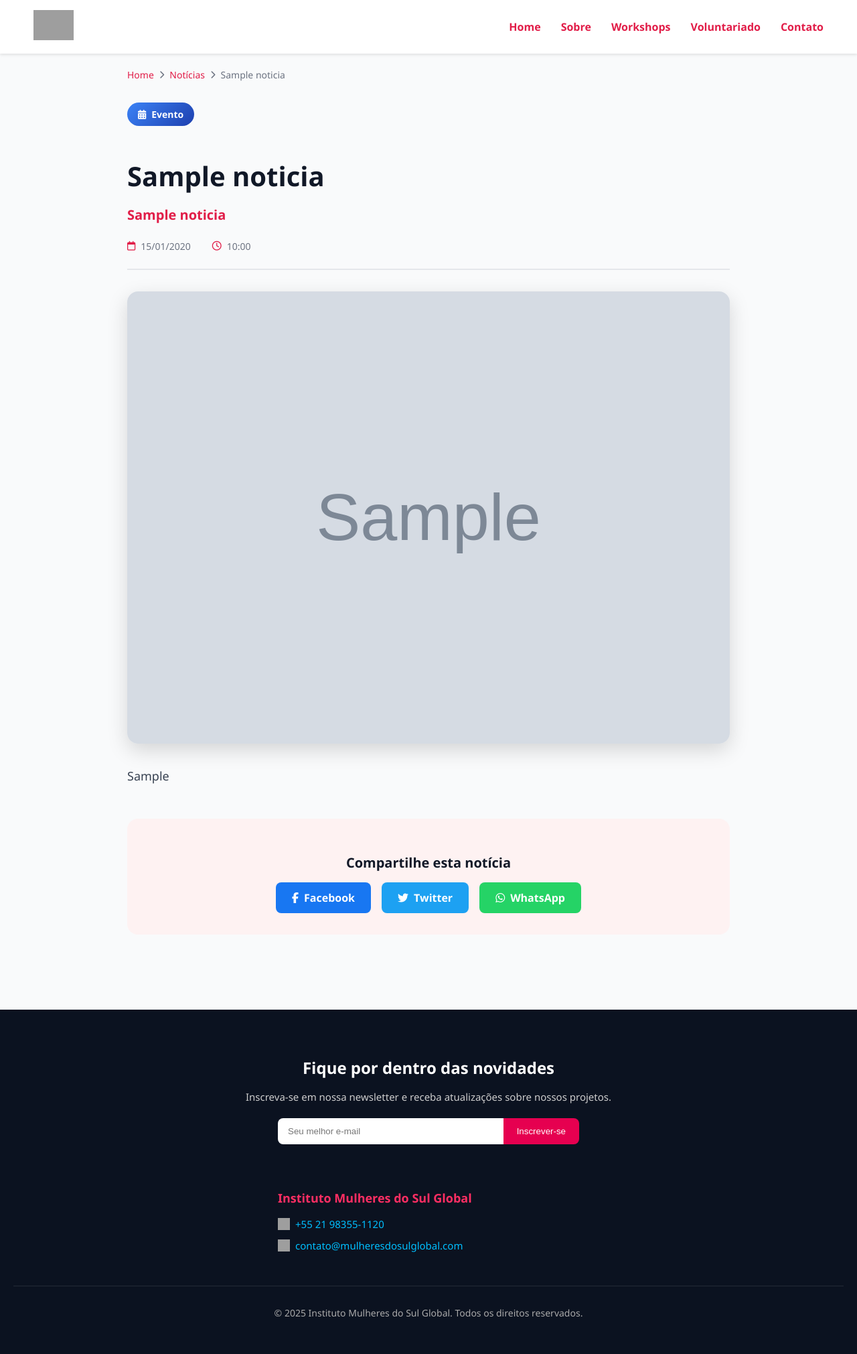
After one commit to aiiyep/ISMG, a Django app: page /noticia/1/ in a window 1280 px wide. The commit adds this page. Shown: the whole page at 67% size. Run offline with Django 5.2, Linux system fonts and the light colour scheme; tables that the repository leaves empty hold one stand-in row (values such as "Sample post"); grey boxes marked "Sample" are stand-in pictures; some libraries are stand-ins or nearby versions; grey boxes are pictures that could not be loaded.

Commit message:
Notícias adicionado

```diff
--- /dev/null
+++ b/home/templates/home/noticia_detalhe.html
@@ -0,0 +1,452 @@
+{% load static %}
+
+<!DOCTYPE html>
+<html lang="pt-br">
+<head>
+    <meta charset="UTF-8">
+    <meta name="viewport" content="width=device-width, initial-scale=1.0">
+    <title>{{ noticia.titulo }} - Instituto MSG</title>
+    <link rel="stylesheet" href="{% static 'home/style.css' %}">
+    <link rel="stylesheet" href="{% static 'home/style_footer.css' %}">
+    <link rel="preconnect" href="https://fonts.googleapis.com">
+    <link rel="preconnect" href="https://fonts.gstatic.com" crossorigin>
+    <link href="https://fonts.googleapis.com/css2?family=Poppins:wght@400;600;700&display=swap" rel="stylesheet">
+    <script src="https://kit.fontawesome.com/4d8c8e1f2b.js" crossorigin="anonymous"></script>
+    <style>
+        body {
+            margin: 0;
+            padding-top: 70px;
+            background-color: #F9FAFB;
+        }
+
+        /* Navbar */
+        .navbar {
+            display: flex;
+            justify-content: space-between;
+            align-items: center;
+            background-color: #fff;
+            padding: 15px 50px;
+            box-shadow: 0 2px 4px rgba(0,0,0,0.1);
+            position: fixed;
+            top: 0;
+            width: 100%;
+            z-index: 1000;
+            box-sizing: border-box;
+        }
+
+        .navbar .logo img {
+            height: 45px;
+        }
+
+        .navbar .menu {
+            display: flex;
+            gap: 30px;
+            list-style: none;
+            margin: 0;
+            padding: 0;
+        }
+
+        .navbar .menu a {
+            text-decoration: none;
+            color: #E11D48;
+            font-weight: 600;
+        }
+
+        /* Article Container */
+        .article-container {
+            max-width: 900px;
+            margin: 0 auto;
+            padding: 2rem 1rem 4rem;
+        }
+
+        /* Breadcrumb */
+        .breadcrumb {
+            display: flex;
+            align-items: center;
+            gap: 0.5rem;
+            font-size: 0.875rem;
+            color: #6B7280;
+            margin-bottom: 2rem;
+        }
+
+        .breadcrumb a {
+            color: #E11D48;
+            text-decoration: none;
+        }
+
+        .breadcrumb a:hover {
+            text-decoration: underline;
+        }
+
+        .breadcrumb i {
+            font-size: 0.75rem;
+        }
+
+        /* Article Header */
+        .article-header {
+            margin-bottom: 2rem;
+        }
+
+        .article-category {
+            display: inline-flex;
+            align-items: center;
+            gap: 0.5rem;
+            padding: 0.5rem 1rem;
+            border-radius: 50px;
+            font-size: 0.875rem;
+            font-weight: 600;
+            color: white;
+            margin-bottom: 1.5rem;
+        }
+
+        .article-category.evento {
+            background: linear-gradient(135deg, #3B82F6, #1E40AF);
+        }
+
+        .article-category.projeto {
+            background: linear-gradient(135deg, #8B5CF6, #6D28D9);
+        }
+
+        .article-category.conquista {
+            background: linear-gradient(135deg, #F59E0B, #D97706);
+        }
+
+        .article-category.parceria {
+            background: linear-gradient(135deg, #10B981, #059669);
+        }
+
+        .article-category.geral {
+            background: linear-gradient(135deg, #6B7280, #4B5563);
+        }
+
+        .article-title {
+            font-size: 2.5rem;
+            font-weight: 700;
+            color: #111827;
+            line-height: 1.2;
+            margin-bottom: 1rem;
+        }
+
+        .article-subtitle {
+            font-size: 1.25rem;
+            color: #E11D48;
+            font-weight: 600;
+            margin-bottom: 1.5rem;
+        }
+
+        .article-meta {
+            display: flex;
+            align-items: center;
+            gap: 2rem;
+            font-size: 0.875rem;
+            color: #6B7280;
+            padding-bottom: 1.5rem;
+            border-bottom: 2px solid #E5E7EB;
+        }
+
+        .article-meta-item {
+            display: flex;
+            align-items: center;
+            gap: 0.5rem;
+        }
+
+        .article-meta i {
+            color: #E11D48;
+        }
+
+        /* Article Image */
+        .article-image {
+            width: 100%;
+            margin: 2rem 0;
+            border-radius: 1rem;
+            overflow: hidden;
+            box-shadow: 0 10px 30px rgba(0,0,0,0.15);
+        }
+
+        .article-image img {
+            width: 100%;
+            height: auto;
+            display: block;
+        }
+
+        /* Article Content */
+        .article-content {
+            font-size: 1.125rem;
+            line-height: 1.8;
+            color: #374151;
+        }
+
+        .article-content p {
+            margin-bottom: 1.5rem;
+        }
+
+        .article-content strong {
+            color: #111827;
+            font-weight: 600;
+        }
+
+        /* Share Section */
+        .share-section {
+            margin: 3rem 0;
+            padding: 2rem;
+            background: #FEF2F2;
+            border-radius: 1rem;
+            text-align: center;
+        }
+
+        .share-section h3 {
+            font-size: 1.25rem;
+            color: #111827;
+            margin-bottom: 1rem;
+        }
+
+        .share-buttons {
+            display: flex;
+            justify-content: center;
+            gap: 1rem;
+        }
+
+        .share-btn {
+            display: inline-flex;
+            align-items: center;
+            gap: 0.5rem;
+            padding: 0.75rem 1.5rem;
+            border-radius: 0.5rem;
+            text-decoration: none;
+            font-weight: 600;
+            transition: all 0.3s;
+        }
+
+        .share-btn.facebook {
+            background: #1877F2;
+            color: white;
+        }
+
+        .share-btn.twitter {
+            background: #1DA1F2;
+            color: white;
+        }
+
+        .share-btn.whatsapp {
+            background: #25D366;
+            color: white;
+        }
+
+        .share-btn:hover {
+            transform: translateY(-2px);
+            box-shadow: 0 4px 12px rgba(0,0,0,0.2);
+        }
+
+        /* Related News */
+        .related-news {
+            margin-top: 4rem;
+            padding-top: 3rem;
+            border-top: 2px solid #E5E7EB;
+        }
+
+        .related-news h3 {
+            font-size: 2rem;
+            color: #111827;
+            margin-bottom: 2rem;
+            text-align: center;
+        }
+
+        .related-grid {
+            display: grid;
+            grid-template-columns: repeat(auto-fit, minmax(280px, 1fr));
+            gap: 2rem;
+        }
+
+        @media (max-width: 768px) {
+            .article-title {
+                font-size: 1.75rem;
+            }
+
+            .article-meta {
+                flex-direction: column;
+                align-items: flex-start;
+                gap: 0.75rem;
+            }
+
+            .share-buttons {
+                flex-direction: column;
+            }
+
+            .share-btn {
+                width: 100%;
+                justify-content: center;
+            }
+        }
+    </style>
+</head>
+<body>
+
+    <!-- Navbar -->
+    <header class="navbar">
+        <div class="logo">
+            <a href="/"><img src="{% static 'home/img/logo.png' %}" alt="Mulheres do Sul Global"></a>
+        </div>
+        <ul class="menu">
+            <li><a href="/">Home</a></li>
+            <li><a href="/#sobre">Sobre</a></li>
+            <li><a href="/workshops">Workshops</a></li>
+            <li><a href="/voluntariado">Voluntariado</a></li>
+            <li><a href="/#contato">Contato</a></li>
+        </ul>
+    </header>
+
+    <!-- Article Container -->
+    <div class="article-container">
+
+        <!-- Breadcrumb -->
+        <nav class="breadcrumb">
+            <a href="/">Home</a>
+            <i class="fas fa-chevron-right"></i>
+            <a href="/#noticias">Notícias</a>
+            <i class="fas fa-chevron-right"></i>
+            <span>{{ noticia.titulo|truncatewords:5 }}</span>
+        </nav>
+
+        <!-- Article Header -->
+        <header class="article-header">
+            <div class="article-category {{ noticia.categoria }}">
+                {% if noticia.categoria == 'evento' %}
+                    <i class="fas fa-calendar-alt"></i> Evento
+                {% elif noticia.categoria == 'projeto' %}
+                    <i class="fas fa-lightbulb"></i> Projeto
+                {% elif noticia.categoria == 'conquista' %}
+                    <i class="fas fa-trophy"></i> Conquista
+                {% elif noticia.categoria == 'parceria' %}
+                    <i class="fas fa-handshake"></i> Parceria
+                {% else %}
+                    <i class="fas fa-newspaper"></i> Notícia
+                {% endif %}
+            </div>
+
+            <h1 class="article-title">{{ noticia.titulo }}</h1>
+
+            {% if noticia.subtitulo %}
+            <p class="article-subtitle">{{ noticia.subtitulo }}</p>
+            {% endif %}
+
+            <div class="article-meta">
+                <div class="article-meta-item">
+                    <i class="far fa-calendar"></i>
+                    <span>{{ noticia.data_publicacao|date:"d/m/Y" }}</span>
+                </div>
+                <div class="article-meta-item">
+                    <i class="far fa-clock"></i>
+                    <span>{{ noticia.data_publicacao|date:"H:i" }}</span>
+                </div>
+            </div>
+        </header>
+
+        <!-- Article Image -->
+        {% if noticia.imagem %}
+        <div class="article-image">
+            <img src="{{ noticia.imagem.url }}" alt="{{ noticia.titulo }}">
+        </div>
+        {% endif %}
+
+        <!-- Article Content -->
+        <article class="article-content">
+            {{ noticia.conteudo|linebreaks }}
+        </article>
+
+        <!-- Share Section -->
+        <div class="share-section">
+            <h3>Compartilhe esta notícia</h3>
+            <div class="share-buttons">
+                <a href="https://www.facebook.com/sharer/sharer.php?u={{ request.build_absolute_uri }}" target="_blank" class="share-btn facebook">
+                    <i class="fab fa-facebook-f"></i> Facebook
+                </a>
+                <a href="https://twitter.com/intent/tweet?url={{ request.build_absolute_uri }}&text={{ noticia.titulo }}" target="_blank" class="share-btn twitter">
+                    <i class="fab fa-twitter"></i> Twitter
+                </a>
+                <a href="https://api.whatsapp.com/send?text={{ noticia.titulo }} {{ request.build_absolute_uri }}" target="_blank" class="share-btn whatsapp">
+                    <i class="fab fa-whatsapp"></i> WhatsApp
+                </a>
+            </div>
+        </div>
+
+        <!-- Related News -->
+        {% if noticias_relacionadas %}
+        <section class="related-news">
+            <h3>Notícias Relacionadas</h3>
+            <div class="related-grid">
+                {% for relacionada in noticias_relacionadas %}
+                <article class="news-card">
+                    <div class="news-image">
+                        {% if relacionada.imagem %}
+                            <img src="{{ relacionada.imagem.url }}" alt="{{ relacionada.titulo }}">
+                        {% endif %}
+                        <div class="news-category {{ relacionada.categoria }}">
+                            {% if relacionada.categoria == 'evento' %}
+                                <i class="fas fa-calendar-alt"></i> Evento
+                            {% elif relacionada.categoria == 'projeto' %}
+                                <i class="fas fa-lightbulb"></i> Projeto
+                            {% elif relacionada.categoria == 'conquista' %}
+                                <i class="fas fa-trophy"></i> Conquista
+                            {% elif relacionada.categoria == 'parceria' %}
+                                <i class="fas fa-handshake"></i> Parceria
+                            {% else %}
+                                <i class="fas fa-newspaper"></i> Notícia
+                            {% endif %}
+                        </div>
+                    </div>
+                    <div class="news-content">
+                        <div class="news-meta">
+                            <span class="news-date">
+                                <i class="far fa-clock"></i>
+                                {{ relacionada.data_publicacao|date:"d/m/Y" }}
+                            </span>
+                        </div>
+                        <h3 class="news-title">{{ relacionada.titulo }}</h3>
+                        <p class="news-excerpt">
+                            {{ relacionada.conteudo|truncatewords:20 }}
+                        </p>
+                        <a href="{% url 'noticia_detalhe' relacionada.id %}" class="news-read-more">
+                            Ler mais <i class="fas fa-arrow-right"></i>
+                        </a>
+                    </div>
+                </article>
+                {% endfor %}
+            </div>
+        </section>
+        {% endif %}
+
+    </div>
+
+    <!-- Footer -->
+    <footer>
+        <div class="newsletter-container">
+            <h2>Fique por dentro das novidades</h2>
+            <p>Inscreva-se em nossa newsletter e receba atualizações sobre nossos projetos.</p>
+            <form class="newsletter" method="POST" action="{% url 'newsletter_inscricao' %}">
+                {% csrf_token %}
+                <input type="email" name="email" placeholder="Seu melhor e-mail" required>
+                <button type="submit">Inscrever-se</button>
+            </form>
+        </div>
+
+        <div class="footer-content">
+            <div class="institucional">
+                <h3>Instituto Mulheres do Sul Global</h3>
+                <p>
+                    <img src="https://img.icons8.com/ios-filled/50/ffffff/phone.png" alt="Telefone">
+                    <a href="https://wa.me/5521983551120">+55 21 98355-1120</a>
+                </p>
+                <p>
+                    <img src="https://img.icons8.com/ios-filled/50/ffffff/email.png" alt="Email">
+                    <a href="mailto:contato@mulheresdosulglobal.com">contato@mulheresdosulglobal.com</a>
+                </p>
+            </div>
+        </div>
+
+        <div class="copy">
+            <p>&copy; 2025 Instituto Mulheres do Sul Global. Todos os direitos reservados.</p>
+        </div>
+    </footer>
+
+</body>
+</html>
--- a/home/urls.py
+++ b/home/urls.py
@@ -2,17 +2,12 @@ from django.urls import path
 from . import views
 
 urlpatterns = [
-    # Página inicial
     path('', views.home, name='home'),
-
-    # Workshops
     path('workshops/', views.workshops, name='workshops'),
     path('workshops/inscricao/', views.workshop_inscricao, name='workshop_inscricao'),
-
-    # Voluntariado
     path('voluntariado/', views.voluntariado, name='voluntariado'),
     path('voluntariado/candidatura/', views.voluntariado_candidatura, name='voluntariado_candidatura'),
-
-    # Newsletter
     path('newsletter/inscricao/', views.newsletter_inscricao, name='newsletter_inscricao'),
+    # ✅ NOVA URL PARA DETALHES DA NOTÍCIA
+    path('noticia/<int:id>/', views.noticia_detalhe, name='noticia_detalhe'),
 ]
--- a/home/views.py
+++ b/home/views.py
@@ -24,13 +24,13 @@ def home(request):
     # Buscar vagas de voluntariado abertas
     vagas_destaque = VagaVoluntariado.objects.filter(status='aberta').order_by('-criada_em')[:3]
 
-    # ✅ Buscar notícias publicadas (máximo 3 para a home)
+    # Buscar notícias publicadas (máximo 3 para a home)
     noticias = Noticia.objects.filter(publicado=True).order_by('-destaque', '-data_publicacao')[:3]
 
     context = {
         'workshops_destaque': workshops_destaque,
         'vagas_destaque': vagas_destaque,
-        'noticias': noticias,  # ✅ Adicionar notícias ao contexto
+        'noticias': noticias,
     }
     return render(request, 'home/home.html', context)
 
@@ -200,3 +200,24 @@ def newsletter_inscricao(request):
         return redirect(request.META.get('HTTP_REFERER', 'home'))
 
     return redirect('home')
+
+
+# ========================================
+# ✅ NOVA VIEW: DETALHES DA NOTÍCIA
+# ========================================
+
+def noticia_detalhe(request, id):
+    """View para exibir os detalhes completos de uma notícia"""
+    noticia = get_object_or_404(Noticia, id=id, publicado=True)
+
+    # Buscar notícias relacionadas (mesma categoria, excluindo a atual)
+    noticias_relacionadas = Noticia.objects.filter(
+        categoria=noticia.categoria,
+        publicado=True
+    ).exclude(id=noticia.id).order_by('-data_publicacao')[:3]
+
+    context = {
+        'noticia': noticia,
+        'noticias_relacionadas': noticias_relacionadas,
+    }
+    return render(request, 'home/noticia_detalhe.html', context)
```
Also changed, not shown: home/templates/home/home.html (+44 -10 lines), 1 other file.
